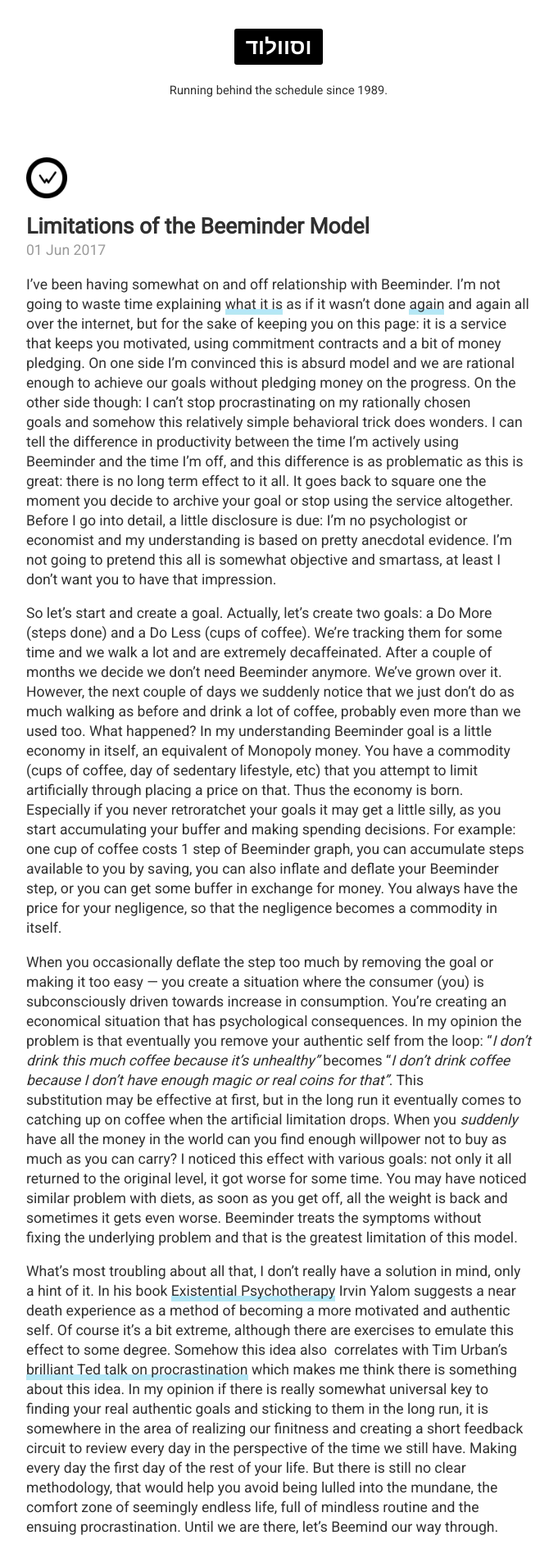
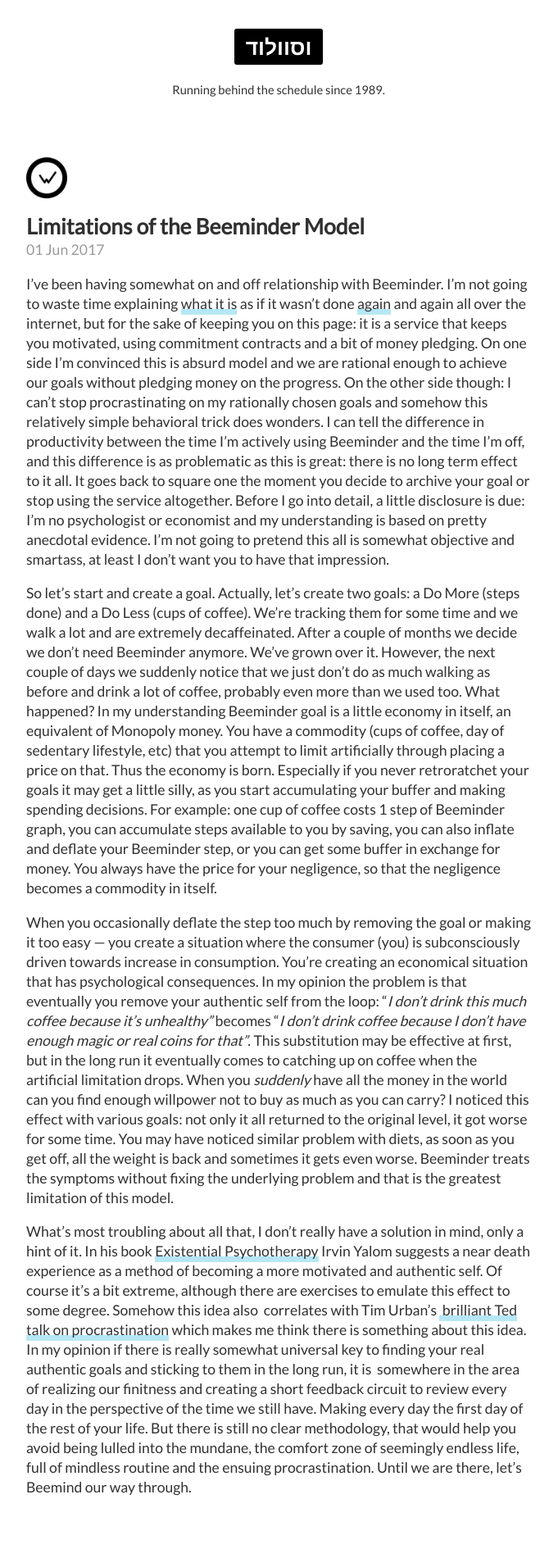
Before and after one commit to wswld/wswld.github.io, a Jekyll site: the page built from index.html, in a window 1280 px wide. Shown: the top 1901 px of the page at 82% size, without its empty margins (300-981 px from the left). Built offline with Jekyll 4.4.1, drawn with Linux system fonts in a browser that asks for light colours; the list of posts is cut into pages by our own code.

Commit message:
Changed font to Lato

```diff
--- a/_sass/_base.scss
+++ b/_sass/_base.scss
@@ -2,7 +2,7 @@
 //
 // Update the foundational and global aspects of the page.
 
-@import url('https://fonts.googleapis.com/css?family=Roboto');
+@import url('https://fonts.googleapis.com/css?family=Lato');
 
 * {
   -webkit-box-sizing: border-box;
@@ -18,7 +18,7 @@
 }
 
 html {
-  font-family: "Roboto", Helvetica, Arial, "Lucida Grande", sans-serif;
+  font-family: "Lato", Helvetica, Arial, "Lucida Grande", sans-serif;
 
   font-size: 16px;
   line-height: 24px;
```
